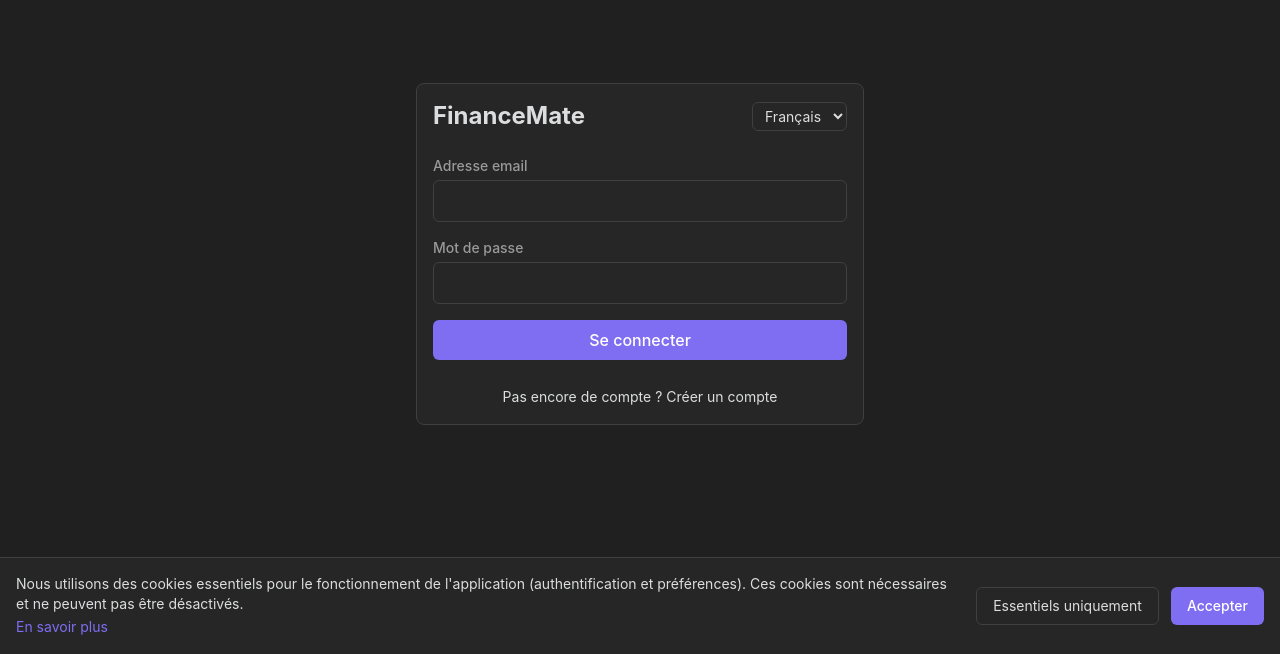
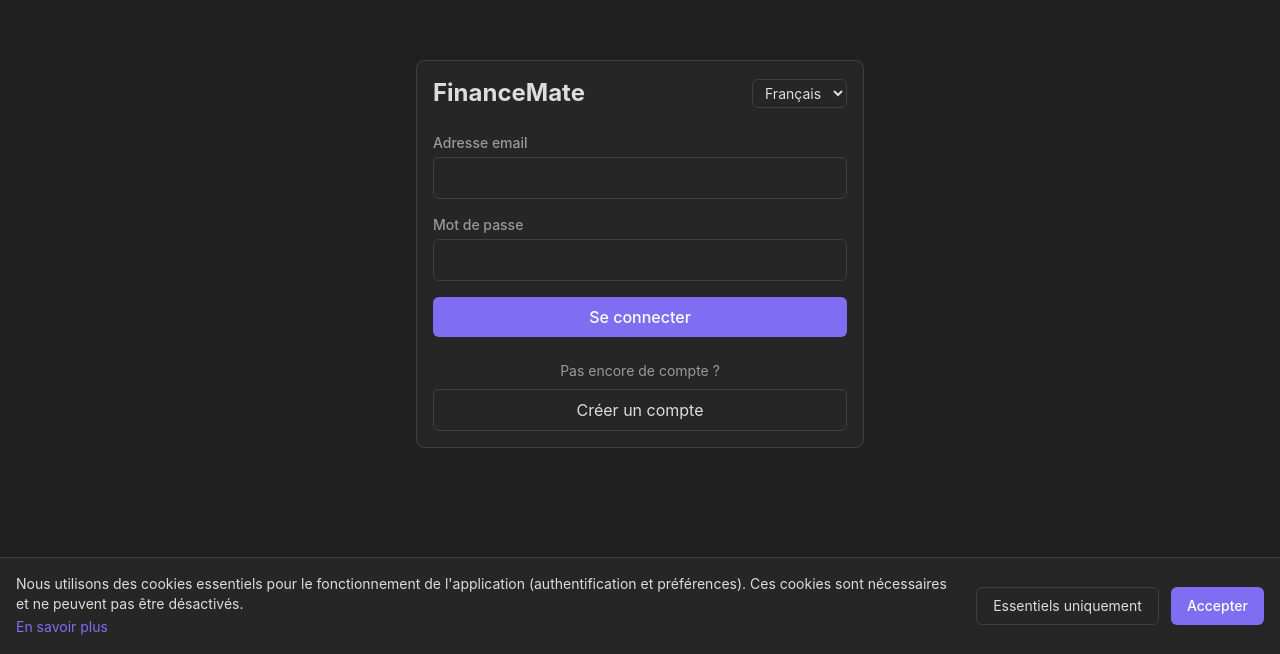
Before and after one commit to asyncmagician/FinanceMate, a React (Vite) app in the folder frontend/: page /login in a window 1280 px wide. Shown: the part 146-800 px from the top of the page. Built offline with nearby package versions, Linux system fonts and the light colour scheme; no server answers.

Commit message:
fix: convert auth page links to proper buttons
- Replace 'Create account' link with button on login page
- Replace 'Sign in' link with button on register page
- Improve UX with clear call-to-action buttons

```diff
--- a/frontend/src/components/auth/Login.jsx
+++ b/frontend/src/components/auth/Login.jsx
@@ -104,12 +104,16 @@ export default function Login() {
         </form>
 
         <div className="mt-6 text-center">
-          <Link
-            to="/register"
-            className="text-obsidian-link hover:text-obsidian-link-hover text-sm"
+          <p className="text-sm text-obsidian-text-muted mb-2">
+            {t('login.noAccount')}
+          </p>
+          <button
+            type="button"
+            onClick={() => navigate('/register')}
+            className="btn-secondary w-full"
           >
-            {t('login.noAccount')} {t('login.register')}
-          </Link>
+            {t('login.register')}
+          </button>
         </div>
       </div>
     </div>
--- a/frontend/src/components/auth/Register.jsx
+++ b/frontend/src/components/auth/Register.jsx
@@ -244,9 +244,16 @@ function Register() {
         </form>
 
         <div className="mt-6 text-center">
-          <Link to="/login" className="text-obsidian-link hover:text-obsidian-link-hover text-sm">
-            {t('register.hasAccount')} {t('register.login')}
-          </Link>
+          <p className="text-sm text-obsidian-text-muted mb-2">
+            {t('register.hasAccount')}
+          </p>
+          <button
+            type="button"
+            onClick={() => navigate('/login')}
+            className="btn-secondary w-full"
+          >
+            {t('register.login')}
+          </button>
         </div>
       </div>
     </div>
```
